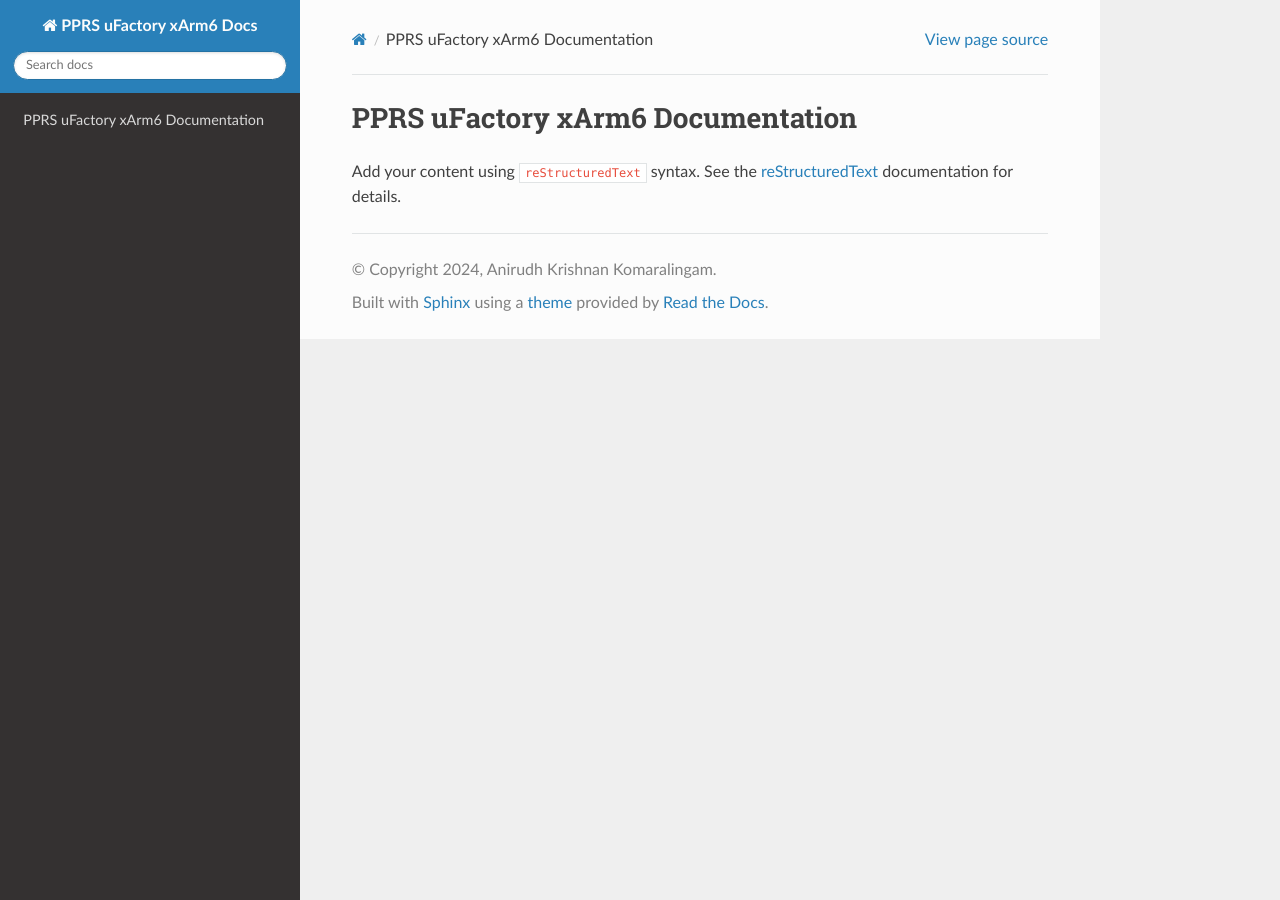
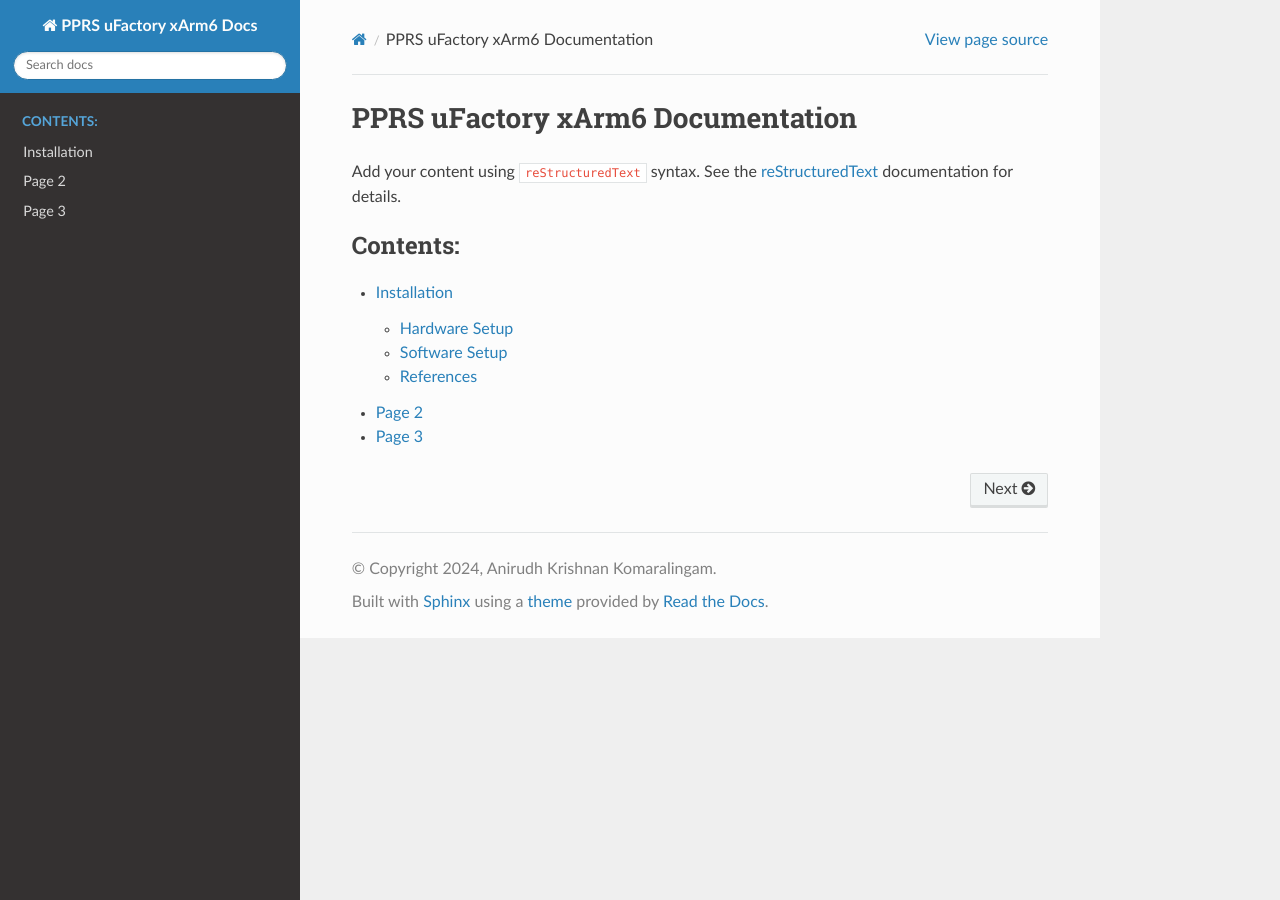
Before and after one commit to anikk94/PPRS_uFactory_xArm, a Sphinx documentation site: the page built from doc/index.rst, in a window 1280 px wide. Built offline with Sphinx 7.4.7 and the Read the Docs theme 2.0.0, drawn with Linux system fonts in a browser that asks for light colours.

Commit message:
markdown extension, installation skeleton

```diff
--- a/doc/conf.py
+++ b/doc/conf.py
@@ -14,7 +14,8 @@ release = '0.1'
 # -- General configuration ---------------------------------------------------
 # https://www.sphinx-doc.org/en/master/usage/configuration.html#general-configuration
 
-extensions = []
+# extensions = []
+extensions = ['myst_parser', 'sphinx.ext.autodoc']
 
 templates_path = ['_templates']
 exclude_patterns = ['_build', 'Thumbs.db', '.DS_Store']
--- /dev/null
+++ b/doc/content/page2.md
@@ -0,0 +1,3 @@
+# Page 2
+
+Dummy Page
--- /dev/null
+++ b/doc/content/page3.md
@@ -0,0 +1,3 @@
+# Page 3
+
+Dummy Page
--- a/doc/index.rst
+++ b/doc/index.rst
@@ -14,3 +14,7 @@
 .. toctree::
    :maxdepth: 2
    :caption: Contents:
+
+   content/installation.md
+   content/page2.md
+   content/page3.md
```
Also changed, not shown: doc/content/installation.md (added, +34 -0 lines).
